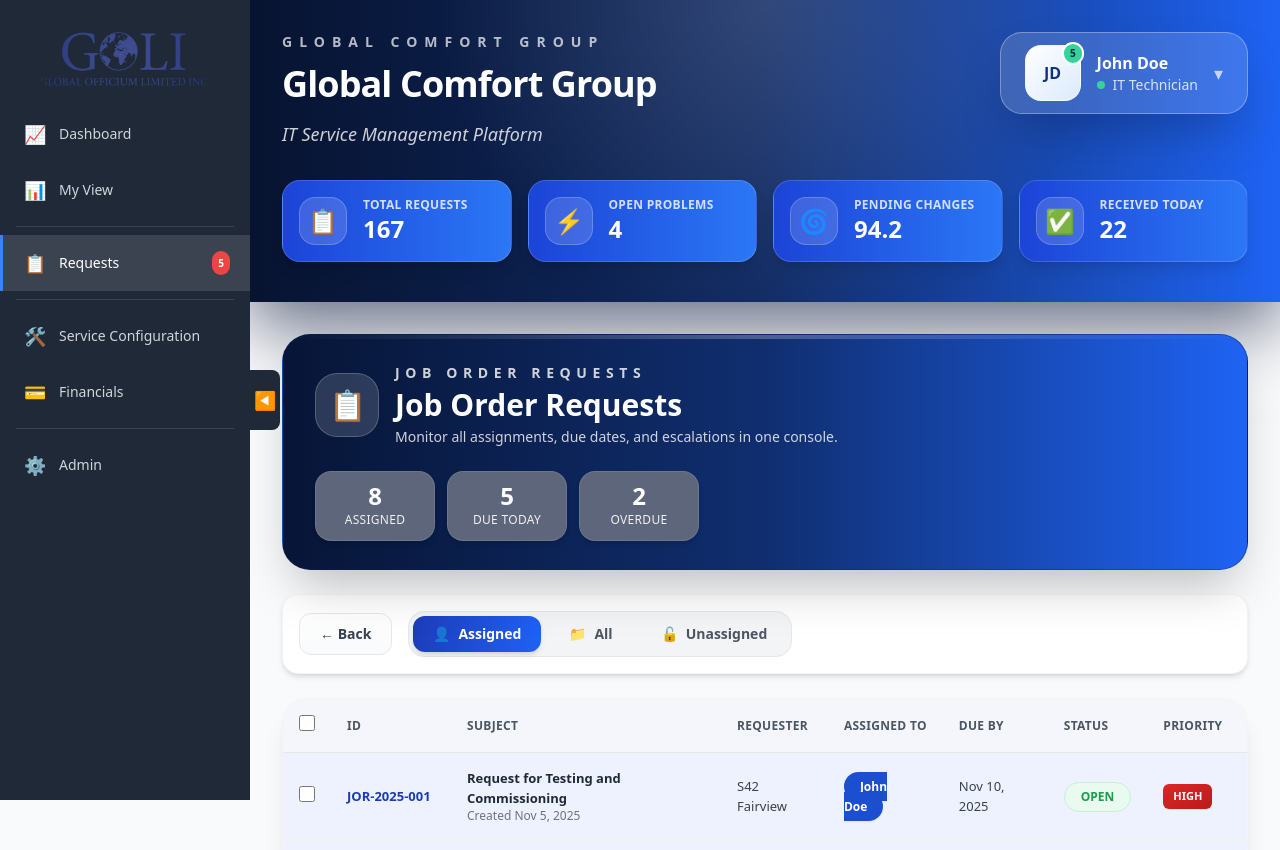
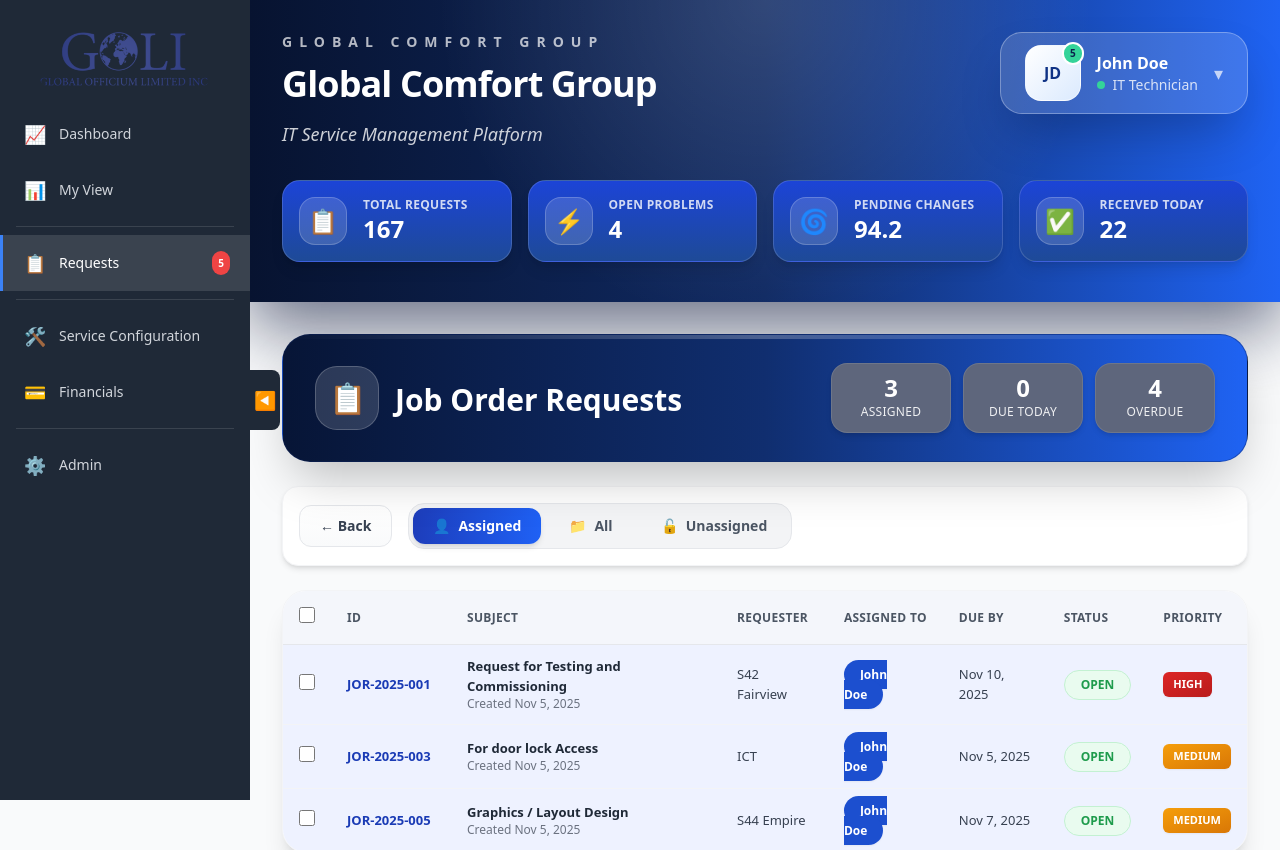
Before and after one commit to giopcarballo/react-servicedesk, a React (Vite) app: page /requests in a window 1280 px wide. Shown: the top 850 px of the page. Built offline with nearby package versions, Linux system fonts and the light colour scheme.

Commit message:
just minor adjustment for request

```diff
--- a/src/pages/Request.jsx
+++ b/src/pages/Request.jsx
@@ -4,7 +4,7 @@ import Sidebar from '../components/Sidebar'
 import SidebarToggle from '../components/SidebarToggle'
 
 // Sample data
-const requestsData = [
+const initialRequestsData = [
   {
     id: 'JOR-2025-001',
     subject: 'Request for Testing and Commissioning',
@@ -150,9 +150,24 @@ const problemsData = [
   { id: 'PRB-0843', description: 'Database performance degradation', category: 'Database', status: 'Open', priority: 'Medium' }
 ]
 
+const IGNORED_DUE_VALUES = new Set(['-', 'tbd', 'n/a', 'none'])
+
+const startOfDay = (date) => new Date(date.getFullYear(), date.getMonth(), date.getDate())
+
+const parseDueDate = (dueString) => {
+  if (!dueString || typeof dueString !== 'string') return null
+  const trimmed = dueString.trim()
+  if (!trimmed) return null
+  if (IGNORED_DUE_VALUES.has(trimmed.toLowerCase())) return null
+  const parsed = new Date(trimmed)
+  if (Number.isNaN(parsed.getTime())) return null
+  return startOfDay(parsed)
+}
+
 function Request() {
   const navigate = useNavigate()
   const [sidebarCollapsed, setSidebarCollapsed] = useState(false)
+  const [requests, setRequests] = useState(initialRequestsData)
   const [currentView, setCurrentView] = useState('requests')
   const [filter, setFilter] = useState('assigned')
   const [showRequestModal, setShowRequestModal] = useState(false)
@@ -347,7 +362,7 @@ function Request() {
   const showProblems = () => setCurrentView('problems')
 
   const openRequestModal = (requestId) => {
-    const request = requestsData.find(r => r.id === requestId)
+    const request = requests.find(r => r.id === requestId)
     setSelectedRequest(request)
     setShowRequestModal(true)
     setEditMode(false)
@@ -411,6 +426,24 @@ function Request() {
       alert('Please select a technician.')
       return
     }
+    if (!selectedRequest) {
+      alert('No request selected.')
+      return
+    }
+
+    const technician = techniciansData.find((tech) => tech.id === selectedTechnician)
+    const updatedRequest = {
+      ...selectedRequest,
+      assigned: true,
+      assignedTo: technician ? technician.name : selectedRequest.assignedTo,
+      status: 'Assigned'
+    }
+
+    setRequests((prev) => prev.map((req) => (req.id === updatedRequest.id ? updatedRequest : req)))
+    if (showRequestModal) {
+      setSelectedRequest(updatedRequest)
+    }
+
     showSuccessNotification('Request assigned successfully', 'Assigned Successfully')
     closeAssignModal()
   }
@@ -824,7 +857,29 @@ function Request() {
     }
   }
 
-  const filteredRequests = requestsData.filter(req => {
+  const today = startOfDay(new Date())
+  const summaryCounts = requests.reduce((acc, req) => {
+    if (req.assigned) {
+      acc.assigned += 1
+    }
+    const dueDate = parseDueDate(req.dueBy)
+    if (dueDate) {
+      if (dueDate.getTime() === today.getTime()) {
+        acc.dueToday += 1
+      } else if (dueDate.getTime() < today.getTime()) {
+        acc.overdue += 1
+      }
+    }
+    return acc
+  }, { assigned: 0, dueToday: 0, overdue: 0 })
+
+  const summaryStats = [
+    { label: 'Assigned', value: summaryCounts.assigned },
+    { label: 'Due Today', value: summaryCounts.dueToday },
+    { label: 'Overdue', value: summaryCounts.overdue }
+  ]
+
+  const filteredRequests = requests.filter(req => {
     if (filter === 'assigned') return req.assigned
     if (filter === 'unassigned') return !req.assigned
     return true
@@ -840,6 +895,21 @@ function Request() {
     return (
       <span className={`inline-block px-2.5 py-1 rounded-md text-[11px] font-bold uppercase ${colors[priority] || 'bg-gray-500'} text-white shadow-sm`}>
         {priority}
+      </span>
+    )
+  }
+
+  const getStatusBadge = (status) => {
+    const normalized = status || 'Open'
+    const styles = {
+      Open: 'bg-[#e9fbef] text-[#1e9b4c] border border-[#c3f1d2]',
+      Assigned: 'bg-[#e7edff] text-[#1d3dbb] border border-[#cbd5ff]',
+      Overdue: 'bg-[#ffeaea] text-[#c53030] border border-[#ffc2c2]',
+      Closed: 'bg-[#e9f5ff] text-[#1d6fa5] border border-[#c4e0f5]'
+    }
+    return (
+      <span className={`inline-flex px-4 py-1.5 rounded-full text-xs font-bold uppercase ${styles[normalized] || styles.Open}`}>
+        {normalized}
       </span>
     )
   }
@@ -905,7 +975,7 @@ function Request() {
                 ].map((card, index) => (
                   <div
                     key={card.label}
-                    className="bg-gradient-to-r from-[#1c44d7] to-[#2b77f6] rounded-[18px] p-4 flex items-center gap-4 shadow-lg border border-white/15"
+                    className="bg-gradient-to-b from-[#1c44d7] to-[#1e4a97] rounded-[18px] p-4 flex items-center gap-4 shadow-lg border border-white/15"
                     style={{ animationDelay: `${0.1 * (index + 1)}s` }}
                   >
                     <div className="w-12 h-12 rounded-2xl bg-white/15 flex items-center justify-center text-2xl border border-white/20">
@@ -1027,24 +1097,18 @@ function Request() {
 
             {/* Requests View */}
         {currentView === 'requests' && (
-          <div id="requestsView" className="space-y-6">
+          <div id="requestsView" className="space-y-6 ">
             <div className="relative overflow-hidden rounded-[28px] shadow-2xl border border-[#0d255f]/40 bg-gradient-to-r from-[#071536] via-[#102e6f] to-[#1f63f3]">
               <div className="absolute inset-x-0 top-0 h-1 bg-gradient-to-r from-transparent via-white/40 to-transparent opacity-60" aria-hidden="true"></div>
               <div className="px-6 md:px-8 py-7 flex flex-wrap items-center justify-between gap-6 text-white relative">
                 <div className="flex items-center gap-4">
                   <div className="w-16 h-16 rounded-[22px] bg-white/15 flex items-center justify-center text-3xl border border-white/20">📋</div>
                   <div>
-                    <p className="text-sm uppercase tracking-[0.4em] text-white/80 font-semibold">Job Order Requests</p>
                     <h2 className="text-3xl font-semibold mt-1">Job Order Requests</h2>
-                    <p className="text-white/80 text-sm mt-1">Monitor all assignments, due dates, and escalations in one console.</p>
                   </div>
                 </div>
                 <div className="flex flex-wrap gap-3">
-                  {[
-                    { label: 'Assigned', value: '8' },
-                    { label: 'Due Today', value: '5' },
-                    { label: 'Overdue', value: '2' }
-                  ].map((stat) => (
+                  {summaryStats.map((stat) => (
                     <div key={stat.label} className="bg-[#5e667c] text-white px-6 py-3 rounded-2xl border border-white/10 shadow-md min-w-[120px] text-center">
                       <p className="text-2xl font-bold leading-none">{stat.value}</p>
                       <p className="text-xs uppercase tracking-wide text-white/90 mt-1">{stat.label}</p>
@@ -1112,34 +1176,34 @@ function Request() {
                         }`}
                         onClick={() => openRequestModal(req.id)}
                       >
-                        <td className="p-4">
+                        <td className="px-4 py-3">
                           <input type="checkbox" className="w-4 h-4 accent-[#1f5cf4]" onClick={(e) => e.stopPropagation()} />
                         </td>
-                        <td className="p-4 font-semibold text-[#1a3bb5] whitespace-nowrap">
+                        <td className="px-4 py-3 font-semibold text-[#1a3bb5] whitespace-nowrap">
                           <div className="flex items-center gap-2">
                             {/* <span className="text-lg"></span> */}
                             <span className="hover:underline">{req.id}</span>
                           </div>
                         </td>
-                        <td className="p-4 text-gray-800 max-w-[320px]">
+                        <td className="px-4 py-3 text-gray-800 max-w-[320px]">
                           <div className="font-semibold">{req.subject}</div>
                           <p className="text-xs text-gray-500">Created {req.createdDate}</p>
                         </td>
-                        <td className="p-4 text-gray-700">{req.requester}</td>
-                        <td className="p-4">
+                        <td className="px-4 py-3 text-gray-700">{req.requester}</td>
+                        <td className="px-4 py-3">
                           {req.assignedTo ? (
                             <span className="bg-[#1c4fcf] text-white px-4 py-1.5 rounded-full text-xs font-semibold shadow-sm">{req.assignedTo}</span>
                           ) : (
                             <span className="text-gray-500">Unassigned</span>
                           )}
                         </td>
-                        <td className="p-4 text-gray-700">{req.dueBy}</td>
-                        <td className="p-4">
-                          <span className="inline-flex px-4 py-1.5 rounded-full text-xs font-bold uppercase bg-[#e9fbef] text-[#1e9b4c] border border-[#c3f1d2]">Open</span>
+                        <td className="px-4 py-3 text-gray-700">{req.dueBy}</td>
+                        <td className="px-4 py-3">
+                          {getStatusBadge(req.status)}
                         </td>
-                        <td className="p-4">{getPriorityBadge(req.priority) || '-'}</td>
+                        <td className="px-4 py-3">{getPriorityBadge(req.priority) || '-'}</td>
                         {filter !== 'assigned' && (
-                          <td className="p-4">
+                          <td className="px-4 py-3">
                             {!req.assignedTo ? (
                               <button
                                 className="px-3 py-1.5 text-xs font-semibold text-white bg-[#1f5cf4] rounded-md shadow-sm hover:bg-[#1844b0]"
```
